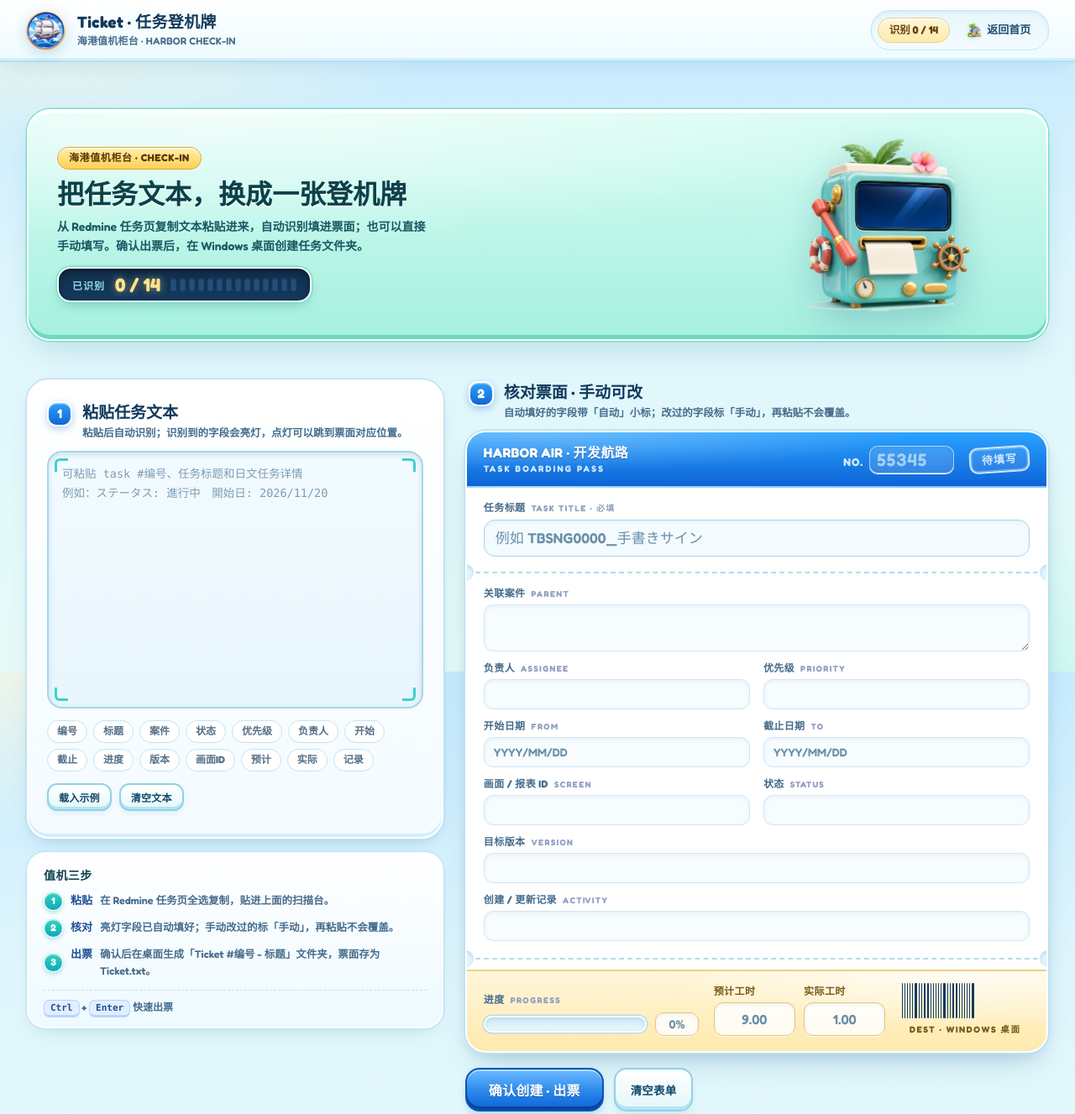
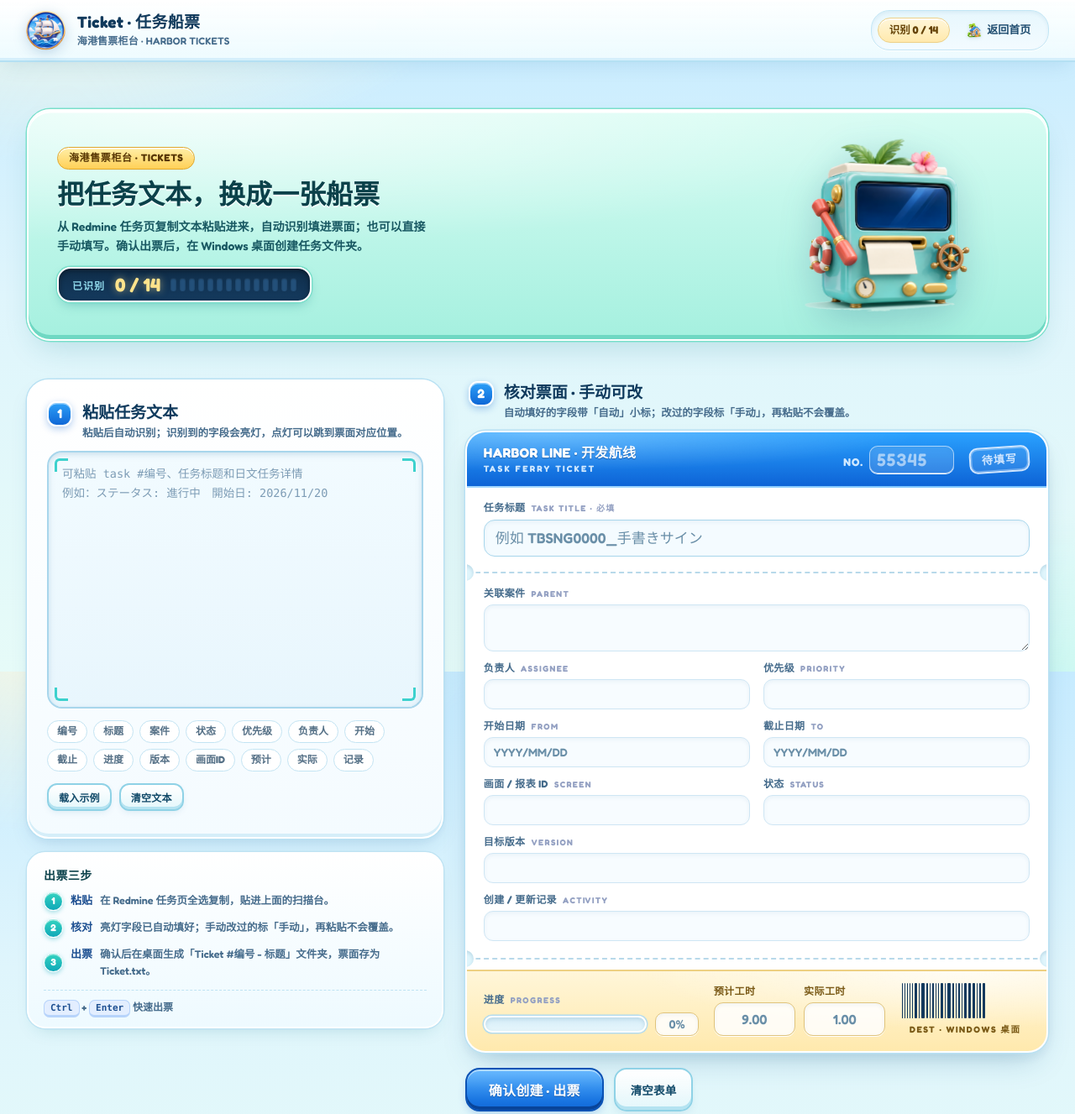
Before and after one commit to yanshandou/clear_handle_excel, a plain HTML site: page static/ticket.html in a window 1280 px wide. Shown: the top 1327 px of the page at 84% size. Drawn offline with Linux system fonts and the light colour scheme.

Commit message:
fix: update ticket terminology from "登机牌" to "船票" and adjust related labels

```diff
--- a/static/ticket.html
+++ b/static/ticket.html
@@ -3,23 +3,23 @@
 <head>
   <meta charset="UTF-8">
   <meta name="viewport" content="width=device-width, initial-scale=1.0">
-  <title>Ticket · 任务登机牌 - 开发百宝箱</title>
+  <title>Ticket · 任务船票 - 开发百宝箱</title>
   <link rel="icon" type="image/png" href="/static/images/dev-toolbox-logo.png">
   <link rel="stylesheet" href="/static/styles.css">
   <link rel="stylesheet" href="/static/theme.css">
   <link rel="stylesheet" href="/static/theme-casual.css">
   <link rel="stylesheet" href="/static/theme-cartoon.css">
-  <link rel="stylesheet" href="/static/ticket.css?v=3">
+  <link rel="stylesheet" href="/static/ticket.css?v=4">
   <script defer src="/static/tools.js?v=5"></script>
-  <script defer src="/static/ticket.js?v=3"></script>
+  <script defer src="/static/ticket.js?v=4"></script>
 </head>
 <body class="ticket-body">
   <header class="app-header">
     <a href="/" class="header-brand">
       <div class="header-logo-badge" aria-hidden="true"></div>
       <div class="header-title">
-        <h1 class="header-title-text">Ticket · 任务登机牌</h1>
-        <span class="subtitle">海港值机柜台 · HARBOR CHECK-IN</span>
+        <h1 class="header-title-text">Ticket · 任务船票</h1>
+        <span class="subtitle">海港售票柜台 · HARBOR TICKETS</span>
       </div>
     </a>
     <nav class="header-nav" aria-label="功能导航">
@@ -29,10 +29,10 @@
   </header>
 
   <main class="container ticket-page">
-    <section class="ticket-masthead" aria-label="值机柜台">
+    <section class="ticket-masthead" aria-label="售票柜台">
       <div class="masthead-copy">
-        <span class="eyebrow">海港值机柜台 · CHECK-IN</span>
-        <h2>把任务文本，换成一张登机牌</h2>
+        <span class="eyebrow">海港售票柜台 · TICKETS</span>
+        <h2>把任务文本，换成一张船票</h2>
         <p>从 Redmine 任务页复制文本粘贴进来，自动识别填进票面；也可以直接手动填写。确认出票后，在 Windows 桌面创建任务文件夹。</p>
         <div class="depart-board" role="status" aria-live="polite">
           <span class="board-label">已识别</span>
@@ -72,8 +72,8 @@
           </div>
         </section>
 
-        <aside class="checkin-guide" aria-label="值机流程">
-          <h3>值机三步</h3>
+        <aside class="checkin-guide" aria-label="购票流程">
+          <h3>出票三步</h3>
           <ol>
             <li><b>粘贴</b><span>在 Redmine 任务页全选复制，贴进上面的扫描台。</span></li>
             <li><b>核对</b><span>亮灯字段已自动填好；手动改过的标「手动」，再粘贴不会覆盖。</span></li>
@@ -95,8 +95,8 @@
           <div class="boarding-pass" id="boardingPass">
             <div class="pass-band">
               <div class="pass-brand">
-                <span class="pass-air">HARBOR AIR · 开发航路</span>
-                <span class="pass-class">TASK BOARDING PASS</span>
+                <span class="pass-air">HARBOR LINE · 开发航线</span>
+                <span class="pass-class">TASK FERRY TICKET</span>
               </div>
               <div class="pass-no">
                 <label for="ticketNo">NO.</label>
--- a/static/ticket.js
+++ b/static/ticket.js
@@ -137,7 +137,7 @@ TBSNG0000_手書きサイン
   }
 
   function drawBarcode(seed) {
-    const text = seed || 'HARBOR AIR';
+    const text = seed || 'HARBOR LINE';
     const bars = [];
     for (let i = 0; i < 26; i++) {
       const code = text.charCodeAt(i % text.length);
```
Also changed, not shown: static/ticket.css (+5 -5 lines).
